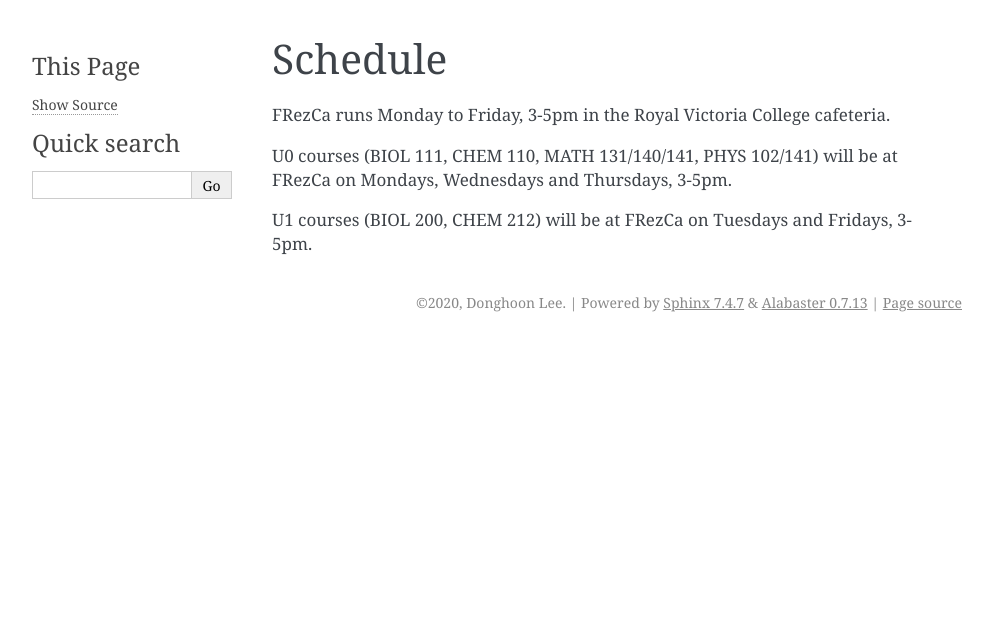
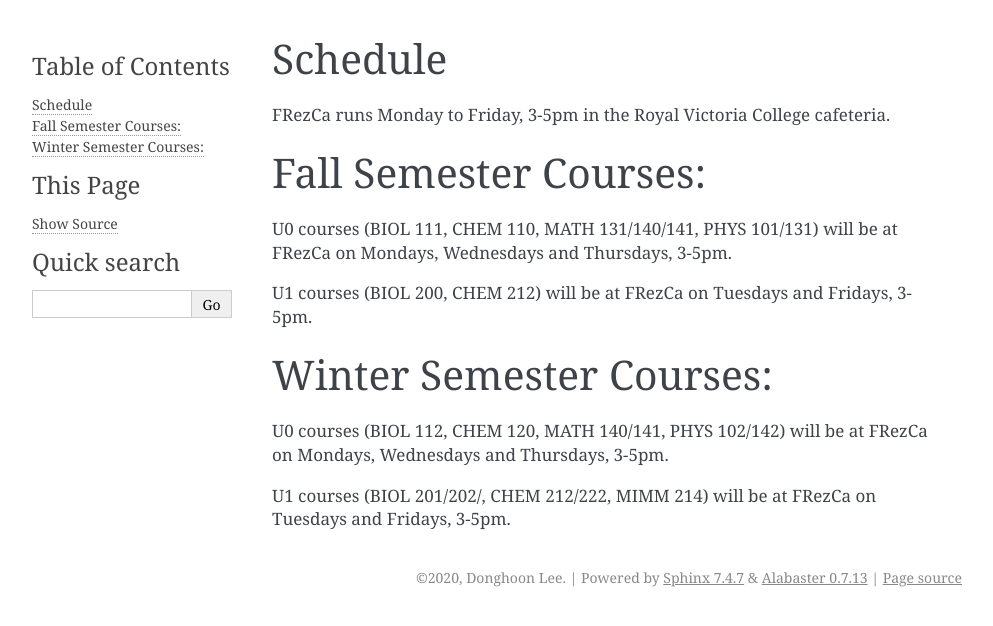
Before and after one commit to oulinyu/FRezCa-McGill, a Sphinx documentation site: the page built from docs/source/Schedule.rst, in a window 1280 px wide. Shown: the top 626 px of the page, without its empty margins (148-1141 px from the left). Built offline with Sphinx 7.4.7, drawn with Linux system fonts in a browser that asks for light colours.

Commit message:
Update Schedule.rst

```diff
--- a/docs/source/Schedule.rst
+++ b/docs/source/Schedule.rst
@@ -3,6 +3,16 @@ Schedule
 
 FRezCa runs Monday to Friday, 3-5pm in the Royal Victoria College cafeteria.
 
-U0 courses (BIOL 111, CHEM 110, MATH 131/140/141, PHYS 102/141) will be at FRezCa on Mondays, Wednesdays and Thursdays, 3-5pm.
+Fall Semester Courses:
+======================
+
+U0 courses (BIOL 111, CHEM 110, MATH 131/140/141, PHYS 101/131) will be at FRezCa on Mondays, Wednesdays and Thursdays, 3-5pm.
 
 U1 courses (BIOL 200, CHEM 212) will be at FRezCa on Tuesdays and Fridays, 3-5pm.
+
+Winter Semester Courses:
+========================
+
+U0 courses (BIOL 112, CHEM 120, MATH 140/141, PHYS 102/142) will be at FRezCa on Mondays, Wednesdays and Thursdays, 3-5pm.
+
+U1 courses (BIOL 201/202/, CHEM 212/222, MIMM 214) will be at FRezCa on Tuesdays and Fridays, 3-5pm.
```
